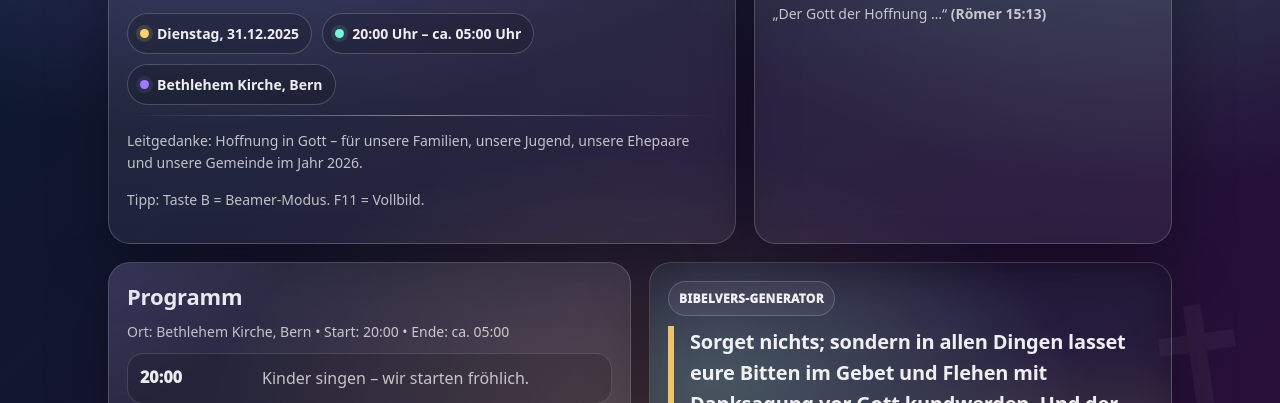
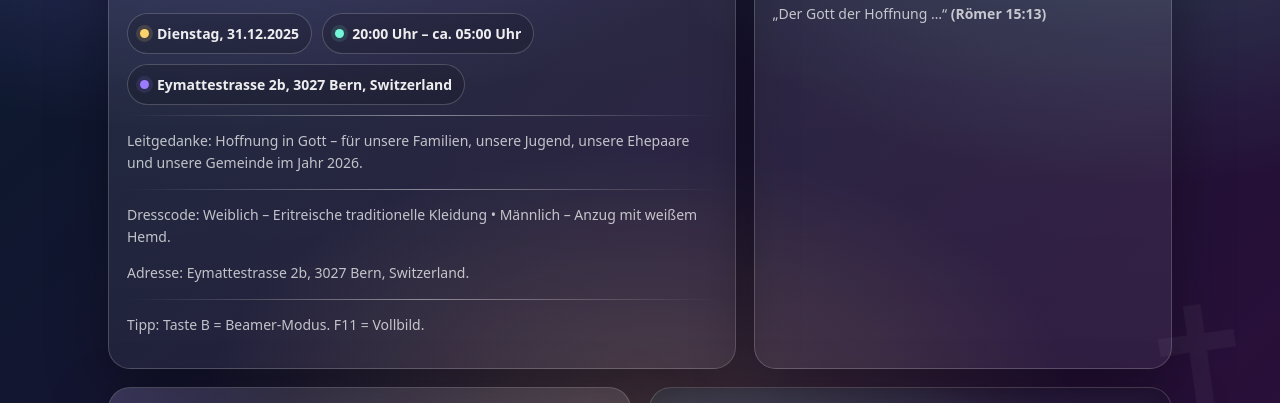
Before and after one commit to hopeingoderi/hopeingoderi.github.io, a plain HTML site: page index.html in a window 1280 px wide. Shown: the part 336-739 px from the top of the page. Drawn offline with Linux system fonts and the light colour scheme.

Commit message:
Update index.html

```diff
--- a/index.html
+++ b/index.html
@@ -4,11 +4,11 @@
   <meta charset="utf-8" />
   <meta name="viewport" content="width=device-width, initial-scale=1" />
   <title>Hope in God – Neues Jahr Fest 2025/2026</title>
-  <meta name="description" content="Hope in God – Neues Jahr Fest 2025/2026. Zweisprachig (DE/ትግርኛ), Beamer-Modus, Countdown und inspirierende Bibelverse." />
+  <meta name="description" content="Hope in God – Neues Jahr Fest 2025/2026. Zweisprachig (DE/ትግርኛ), Beamer-Modus, Countdown, Programm, Dresscode, Adresse und inspirierende Bibelverse." />
 
   <style>
     :root{
-      /* ====== Farben wie erste Website ====== */
+      /* Farben wie erstes Layout */
       --bg1:#061a2b;
       --bg2:#2a0f3a;
       --card: rgba(255,255,255,.08);
@@ -38,7 +38,7 @@
       overflow-x:hidden;
     }
 
-    /* Subtiles Kreuz als Wasserzeichen (passt farblich zum ersten Layout) */
+    /* Subtiles Kreuz */
     body::after{
       content:"✝";
       position:fixed;
@@ -55,7 +55,7 @@
     a{color:inherit; text-decoration:none}
     .wrap{max-width:1100px;margin:0 auto;padding:28px 18px 60px}
 
-    /* ===== Top Nav (wie erste Website) ===== */
+    /* Top Nav */
     .nav{
       display:flex;align-items:center;justify-content:space-between;
       gap:12px;padding:14px 16px;border:1px solid var(--line);
@@ -82,16 +82,16 @@
 
     .chip{
       padding:10px 12px;border:1px solid var(--line);border-radius:999px;
-      text-decoration:none;font-weight:800;font-size:14px;
+      font-weight:800;font-size:14px;
       background: rgba(255,255,255,.06);
-      transition: transform .15s ease, background .15s ease, border-color .15s ease, opacity .15s ease;
+      transition: transform .15s ease, background .15s ease, border-color .15s ease;
       cursor:pointer;
       user-select:none;
     }
     .chip:hover{transform: translateY(-1px); background: rgba(255,255,255,.10); border-color: rgba(255,255,255,.28)}
     .chip.active{background: rgba(255,255,255,.12); border-color: rgba(255,255,255,.28)}
 
-    /* ===== Layout ===== */
+    /* Layout */
     .hero{
       margin-top:22px;
       display:grid; grid-template-columns: 1.2fr .8fr; gap:18px;
@@ -124,7 +124,7 @@
       font-weight: 950;
       letter-spacing: -.6px;
     }
-    .subtitle{color:var(--muted);font-size:16px;line-height:1.6;max-width:68ch}
+    .subtitle{color:var(--muted);font-size:16px;line-height:1.6;max-width:72ch}
 
     .pillrow{display:flex;flex-wrap:wrap;gap:10px;margin-top:14px}
     .pill{
@@ -146,6 +146,7 @@
     .small{color:var(--muted);font-size:14px;line-height:1.6}
 
     /* Countdown */
+    .h2{margin:0 0 10px; font-size:22px; letter-spacing:-.2px}
     .timer{
       display:grid; grid-template-columns: repeat(4, 1fr); gap:10px;
       margin-top:10px;
@@ -166,17 +167,11 @@
     }
     @media (max-width: 920px){ .section{grid-template-columns: 1fr;} }
 
-    .h2{
-      margin:0 0 10px;
-      font-size:22px;
-      letter-spacing:-.2px;
-    }
-
     /* Timeline */
     .timeline{display:flex; flex-direction:column; gap:10px; margin-top:10px}
     .item{
       display:grid;
-      grid-template-columns: 110px 1fr;
+      grid-template-columns: 140px 1fr;
       gap:12px;
       padding: 12px;
       border-radius: 16px;
@@ -223,7 +218,6 @@
     }
     blockquote{
       margin: 10px 0 8px;
-      padding: 0;
       font-size: 20px;
       line-height:1.55;
       font-weight: 850;
@@ -274,20 +268,17 @@
       line-height:1.7;
     }
 
-    /* ====== Language behavior ====== */
+    /* Sprache: Verse */
     body.lang-de #verseTextTI { display:none; }
     body.lang-ti #verseTextDE { display:none; }
 
-    /* Program will be rendered from JS -> no extra CSS needed */
-
-    /* ====== Beamer mode ====== */
+    /* Beamer Mode */
     body.beamer .wrap{max-width:1500px}
     body.beamer .nav{position:static; margin-bottom:14px}
     body.beamer .hero{grid-template-columns: 1fr;}
     body.beamer .section{grid-template-columns: 1fr;}
     body.beamer #countCard{display:none;}
     body.beamer #programmCard{display:none;}
-
     body.beamer .title{font-size: clamp(54px, 6vw, 86px)}
     body.beamer .subtitle{font-size: 22px; max-width: 90ch}
     body.beamer .pill{font-size:18px; padding:12px 14px}
@@ -313,7 +304,7 @@
     }
     body.beamer .versebox{padding:26px;border-radius:28px}
 
-    /* In Beamer zeigen wir beide Sprachen gleichzeitig */
+    /* Beamer: beide Verse anzeigen */
     body.beamer #verseTextDE, body.beamer #verseTextTI { display:block; }
     body.beamer #verseTextTI { opacity:.90; margin-top:14px; }
   </style>
@@ -354,14 +345,29 @@
         <div class="pillrow" role="list">
           <div class="pill" role="listitem"><span class="dot gold"></span><span data-i18n="pillDate">Dienstag, 31.12.2025</span></div>
           <div class="pill" role="listitem"><span class="dot mint"></span><span data-i18n="pillTime">20:00 Uhr – ca. 05:00 Uhr</span></div>
-          <div class="pill" role="listitem"><span class="dot purp"></span><span data-i18n="pillPlace">Bethlehem Kirche, Bern</span></div>
+          <div class="pill" role="listitem">
+            <span class="dot purp"></span>
+            <a href="https://www.google.com/maps?q=Eymattestrasse+2b,+3027+Bern,+Switzerland" target="_blank" rel="noopener">
+              Eymattestrasse 2b, 3027 Bern, Switzerland
+            </a>
+          </div>
         </div>
 
         <div class="glowline"></div>
         <p class="small" data-i18n="lead">
           Leitgedanke: Hoffnung in Gott – für unsere Familien, unsere Jugend, unsere Ehepaare und unsere Gemeinde im Jahr 2026.
         </p>
-        <p class="small" data-i18n="beamerTip" style="margin-top:10px">
+
+        <div class="glowline"></div>
+        <p class="small" data-i18n="dresscode">
+          Dresscode: Weiblich – Eritreische traditionelle Kleidung • Männlich – Anzug mit weißem Hemd.
+        </p>
+        <p class="small" data-i18n="addressLine">
+          Adresse: Eymattestrasse 2b, 3027 Bern, Switzerland.
+        </p>
+
+        <div class="glowline"></div>
+        <p class="small" data-i18n="beamerTip">
           Tipp: Taste B = Beamer-Modus. F11 = Vollbild.
         </p>
       </div>
@@ -386,9 +392,8 @@
     <div class="section" id="programm">
       <div class="card" id="programmCard">
         <h2 class="h2" data-i18n="programTitle">Programm</h2>
-        <div class="small" data-i18n="programSub">Ort: Bethlehem Kirche, Bern • Start: 20:00 • Ende: ca. 05:00</div>
+        <div class="small" data-i18n="programSub">Ort: Eymattestrasse 2b, 3027 Bern • Start: 20:00 • Ende: ca. 05:00</div>
 
-        <!-- wird per JS gerendert -->
         <div class="timeline" id="timeline" aria-label="Programmablauf"></div>
       </div>
 
@@ -414,9 +419,7 @@
           </div>
 
           <div class="glowline"></div>
-          <div class="small" data-i18n="source">
-            Quelle: Luther 1912 (gemeinfrei).
-          </div>
+          <div class="small" data-i18n="source">Quelle: Luther 1912 (gemeinfrei).</div>
         </div>
       </div>
     </div>
@@ -430,7 +433,7 @@
 
   <script>
     // =========================
-    // i18n Texte (für UI + Programm)
+    // i18n (UI + Programm)
     // =========================
     const i18n = {
       de: {
@@ -446,8 +449,9 @@
           "Wir singen, hören Gottes Wort und starten 2026 voller Hoffnung.",
         pillDate: "Dienstag, 31.12.2025",
         pillTime: "20:00 Uhr – ca. 05:00 Uhr",
-        pillPlace: "Bethlehem Kirche, Bern",
         lead: "Leitgedanke: Hoffnung in Gott – für unsere Familien, unsere Jugend, unsere Ehepaare und unsere Gemeinde im Jahr 2026.",
+        dresscode: "Dresscode: Weiblich – Eritreische traditionelle Kleidung • Männlich – Anzug mit weißem Hemd.",
+        addressLine: "Adresse: Eymattestrasse 2b, 3027 Bern, Switzerland.",
         beamerTip: "Tipp: Taste B = Beamer-Modus. F11 = Vollbild.",
         countTitle: "Countdown bis 2026",
         countSub: "Wir zählen gemeinsam bis Mitternacht (Zeitzone: Schweiz / Bern).",
@@ -457,7 +461,7 @@
         labSecs: "SEKUNDEN",
         countVerseHint: "„Der Gott der Hoffnung …“",
         programTitle: "Programm",
-        programSub: "Ort: Bethlehem Kirche, Bern • Start: 20:00 • Ende: ca. 05:00",
+        programSub: "Ort: Eymattestrasse 2b, 3027 Bern • Start: 20:00 • Ende: ca. 05:00",
         versesTitle: "Bibelvers-Generator",
         rotateInfo: "Automatisch neuer Vers alle 3 Minuten.",
         btnNewVerse: "Neuen Vers anzeigen",
@@ -466,70 +470,71 @@
         footerTop: "Hope in God • Eritrische Pfingstgemeinde • Bern",
         footerLine: "Wir freuen uns auf euch – Gott segne euch im Jahr 2026.",
         timeline: [
-          ["20:00","Kinder singen – wir starten fröhlich."],
-          ["20:30","Abendessen – gemeinsame Stärkung & Gemeinschaft."],
-          ["21:15","Jugendliche Lieder – Lobpreis mit der Jugend."],
-          ["21:45","Erwachsene Lieder – gemeinsam anbeten."],
-          ["22:30","Wort von Pastor Teklit – Ermutigung aus Gottes Wort."],
-          ["00:00","Zusammen feiern – Frohes Neues Jahr 2026!"],
-          ["00:20","Bibel-Quiz – spielerisch lernen & lachen."],
-          ["01:00","Drama – Botschaft durch ein Bühnenstück."],
-          ["01:30","Zwei Zeugnisse – Mitglieder erzählen, was Gott Gutes getan hat."],
-          ["02:10","Lustiges, informatives Spiel – Freude & Wahrheit."],
-          ["02:40","Sehr attraktive Anfrage an Ehepaare – wertschätzend & ermutigend."],
-          ["03:10","Botschaft der Moderatoren (Michael & Milka): Beten & Kommunikation mit Gott."],
-          ["03:50","Dank an aktive Mitglieder 2025."],
-          ["04:20","Gemeinsames Gebet – Abschluss mit Freude."]
+          ["20:00–21:20","Abendessen – gemeinsame Stärkung & Gemeinschaft."],
+          ["21:30–22:00","Kinder Lieder – Lobpreis (mit der Jugend)."],
+          ["22:00–23:50","Jugendliche & Erwachsene Lieder – gemeinsam anbeten."],
+          ["23:50–00:20","Zusammen feiern – Frohes Neues Jahr 2026!"],
+          ["00:20–01:05","Ermutigung aus Gottes Wort durch den Pastor."],
+          ["01:05–01:20","Bibel-Quiz."],
+          ["01:20–01:50","Drama – Botschaft durch ein Bühnenstück."],
+          ["01:50–02:20","Zwei Zeugnisse – Mitglieder erzählen, was Gott Gutes getan hat."],
+          ["02:20–02:40","Lustiges, informatives Spiel – Freude & Wahrheit."],
+          ["02:40–03:10","Sehr attraktive Anfrage an Ehepaare – wertschätzend & ermutigend."],
+          ["03:10–03:50","Botschaft der Moderatoren (Michael & Milka): Beten & Kommunikation mit Gott."],
+          ["03:50–04:20","Dank an aktive Mitglieder 2025."],
+          ["04:20–Ende","Gemeinsames Gebet – Abschluss mit Freude."]
         ]
       },
       ti: {
         brandTitle: "Hope in God",
-        brandSub: "ብምክንያት ሓድሽ ዓመት 2025/2026 • ማሕበር ህያው ኣምላክ በርን",
+        brandSub: "መዓልቲ ኣዲስ ዓመት 2025/2026 • በርን",
         navInfo: "ሓበሬታ",
         navProgram: "መደብ",
-        navVerses: "ጥቅስታት ካብ ቃል መጽሓፍ ቅዱስ",
-        badgeTop: "ማሕበር ህያው ኣምላክ በርን• ተስፋ • 2026",
+        navVerses: "ቃል መጽሓፍ ቅዱስ",
+        badgeTop: "ማሕበር • ተስፋ • 2026",
         mainTitle: "Hope in God",
-        intro: "ኣብ ከተማ በርን ብምክንያት ሓዲሽ ዓመት ብሓንሳብ ሓቢርና ከነሕልፎ ኢና። ምስ ህጻናትናት ደቅና፣ ኣዕሩኽና፣ ስድራቤትና ኮይና ድማ ምስ ኩሉ ጉባኤ። ክንዘመር፣ ቃል ኣምላኽ ንምገብ፣ በዓብኡ ድማ ን2026 ብሓጎስን ክይና ብእምነት ብተስፋን ክንጀምራ ጥራይ ዝይኮነስ ክንሳገራ ኢና። ኣሜን።",
+        intro:
+          "ኣብ በርን ናይ ዓመት ለውጢ ብሓንሳብ ንኽንከብር ኢና—ምስ ህጻናትና፣ ኣዕሩኽና፣ ስድራቤትና እና ምስ ኩሉ ጉባኤ። " +
+          "ንዘመር፣ ቃል ኣምላኽ ንሰምዕ፣ 2026 ብተስፋ ንጀምር።",
         pillDate: "ሰሉስ, 31.12.2025",
         pillTime: "20:00 – ብግምት 05:00",
-        pillPlace: "ማሕበር ህያው ኣምላክ, በርን",
-        lead: "መበገሲ ሓሳብ: ተስፋ ኣብ ኣምላኽ ኣሎና—ንድራቤታትና፣ መንእሰያትና፣ ውሉድና በሓፈሻ ንሕብረትና ኣብ 2026 ሰናይን ጠሊ ዘለዎ ዓመት ትኹነልና፣ ኣሜን።",
+        lead: "መሪ ሓሳብ: ተስፋ ኣብ ኣምላኽ—ለስድራቤታትና፣ ለወጣትና፣ ለተመርዓውቲ እና ለጉባኤና ኣብ 2026።",
+        dresscode: "ክዳውንቲ (Dresscode): ኣንስትዮ – ባህላዊ ኤርትራዊ ክዳን • ወንዶ – ሱት (Anzug) ምስ ነጭ ሸሚዝ።",
+        addressLine: "ኣድራሻ: Eymattestrasse 2b, 3027 Bern, Switzerland.",
+        beamerTip: "ምኽሪ: B = መወርወሪ (Beamer). F11 = ሙሉእ ስክሪን.",
         countTitle: "ቊጽሪ ክሳብ 2026",
         countSub: "ክሳብ ማዕረ ሌሊት ብሓንሳብ ንቆጽር (በርን/ስዊዘርላንድ).",
         labDays: "መዓልታት",
         labHours: "ሰዓታት",
         labMins: "ደቒቓት",
         labSecs: "ሰከንድ",
-        verseHint: "“ኣምላኽ ተስፋ …”",
+        countVerseHint: "“ኣምላኽ ተስፋ …”",
         programTitle: "መደብ",
-        programSub: "ቦታ: ቤተልሔም ቤተ ክርስቲያን • መጀመርታ: 20:00 • መወዳእታ: ብግምት 05:00",
+        programSub: "ቦታ: Eymattestrasse 2b, 3027 Bern • መጀመርታ: 20:00 • መወዳእታ: ብግምት 05:00",
         versesTitle: "መፍጠሪ ቃል መጽሓፍ ቅዱስ",
         rotateInfo: "ኣብ ነፍሲ 3 ደቒቓታት ሓድሽ ቃል ይቀይር።",
         btnNewVerse: "ሓድሽ ቃል ኣርእይ",
         btnCopy: "ቃል ቅዳሕ",
-        source: "ምንጪ: Luther 1912 (ሕጋዊ ነጻ).",
-        footerTop: "Hope in God • ጉባኤ ማሕበር ህያው ኣምላክ• በርን",
-        footerLine: "ንኹልኹም ኣብዚ ብኣካል ክትሳተፉ ዝበቓዕኩም—ኣምላኽ ኣብ 2026 ኣብዚሑ ይባርኽኩም።",
+        source: "ምንጪ (DE): Luther 1912 (ሕጋዊ ነጻ).",
+        footerTop: "Hope in God • ኤርትራዊት ጴንጤኮስታል ጉባኤ • በርን",
+        footerLine: "ንኹልኹም ንርእየኩም—ኣምላኽ 2026 ይባርኽኩም።",
         timeline: [
-          ["20:00","ብህጻናት መዝሙር—ብሓጎስ ንጀምር።"],
-          ["20:30","ድራ ምግቢ—ሓበሬታን ሕብረትን።"],
-          ["21:15","ናይ መንእሰያት መዝሙር።"],
-          ["21:45","ናይ መዛምራን መዝሙር—ብሓንሳብ ምስጋና።"],
-          ["22:30","ቃል ካብ ፓስተር ተክሊት—ምትብባዕ ካብ ቃል ኣምላኽ።"],
-          ["00:00","ብሓንሳብ ምክብባር—እንቋዕ ናብ 2026 በጻሕና!"],
-          ["00:20","ሓፈሻዊ ፍልጠት ካብ መጽሓፍ ቅዱስ።"],
-          ["01:00","ድራማ—መልእኽቲ ሓዘል ብመንእሰያትና።"],
-          ["01:30","ክልተ ምስክርነት—ኣምላኽ ዝገበረ ሰናይ።"],
-          ["02:10","መልእክቲ ዘለዎ ኣዛናጋዕን መሃርን ጸወታ።"],
-          ["02:40","መልእኽቲ ንሰብሓደርን—ምትብባዕን።"],
-          ["03:10","መልእኽቲ ካብ ኣለይቲ መድረክ (Michael & Milka)"],
-          ["03:50","ምስጋና ንተግባራውያን ኣብነታውያን ኣባላት 2025።"],
-          ["04:20","ሓባር ጸሎት—ብበረኸት መወዳእታ።"]
+          ["20:00–21:20","እራብ ምግቢ—ሓበሬታን ሕብረትን ሓባር ምድላው።"],
+          ["21:30–22:00","መዝሙር ህጻናት—ምስጋና (ምስ ወጣት)."],
+          ["22:00–23:50","መዝሙር ወጣትን ዓበይትን—ብሓንሳብ ኣምላኽ ምስጋና።"],
+          ["23:50–00:20","ብሓንሳብ ምክብባር—እንቋዕ ናብ 2026 በጻሕና!"],
+          ["00:20–01:05","ምትብባዕ ካብ ቃል ኣምላኽ ብፓስተር።"],
+          ["01:05–01:20","መርመራ መጽሓፍ ቅዱስ (Bibel-Quiz)."],
+          ["01:20–01:50","ድራማ—መልእኽቲ ብትዕይንቲ።"],
+          ["01:50–02:20","ክልተ ምስክርነት—ኣባላት እቲ እግዚኣብሄር ዝገበረ ሰናይ ይነግሩ።"],
+          ["02:20–02:40","ሓሳብ ዘለዎ ጨዋታ—ሓጎስን ትምህርትን።"],
+          ["02:40–03:10","ኣዝዩ ዝማርክ መልእኽቲ ንተመርዓውቲ—ክብርን ምትብባዕን።"],
+          ["03:10–03:50","መልእኽቲ ካብ መራሕቲ (Michael & Milka): ጸሎትን ርክብ ምስ ኣምላኽን።"],
+          ["03:50–04:20","ምስጋና ንተግባራውያን ኣባላት 2025።"],
+          ["04:20–መወዳእታ","ሓባር ጸሎት—ብሓጎስ መወዳእታ።"]
         ]
       }
     };
-
 
     let lang = "de";
 
@@ -561,6 +566,9 @@
       renderTimeline();
       renderCurrentVerse();
     }
+
+    document.getElementById("langDE").addEventListener("click", ()=>setLang("de"));
+    document.getElementById("langTI").addEventListener("click", ()=>setLang("ti"));
 
     // =========================
     // Beamer Mode (Button + Taste B)
@@ -606,7 +614,7 @@
     tick(); setInterval(tick, 1000);
 
     // =========================
-    // Zweisprachige Verse (DE + TI)
+    // Verse zweisprachig (DE + TI)
     // =========================
     const verses = [
       {
@@ -640,7 +648,6 @@
     const verseTI = document.getElementById("verseTextTI");
     const verseRef = document.getElementById("verseRef");
     const rotateInfo = document.getElementById("rotateInfo");
-
     let currentIndex = -1;
 
     function pickRandomIndex(exceptIndex){
@@ -658,7 +665,6 @@
       verseRef.textContent = v.ref;
 
       const now = new Date();
-      // rotateInfo wird i18n-basiert gesetzt, wir hängen Uhrzeit an
       rotateInfo.textContent = `${i18n[lang].rotateInfo} (${pad2(now.getHours())}:${pad2(now.getMinutes())})`;
     }
 
@@ -667,7 +673,6 @@
       renderCurrentVerse();
     }
 
-    // Buttons
     document.getElementById("newVerseBtn").addEventListener("click", nextVerse);
 
     document.getElementById("copyBtn").addEventListener("click", async () => {
@@ -682,10 +687,6 @@
       setTimeout(renderCurrentVerse, 2200);
     });
 
-    // Language buttons
-    document.getElementById("langDE").addEventListener("click", ()=>setLang("de"));
-    document.getElementById("langTI").addEventListener("click", ()=>setLang("ti"));
-
     // Start
     applyI18n();
     renderTimeline();
```
